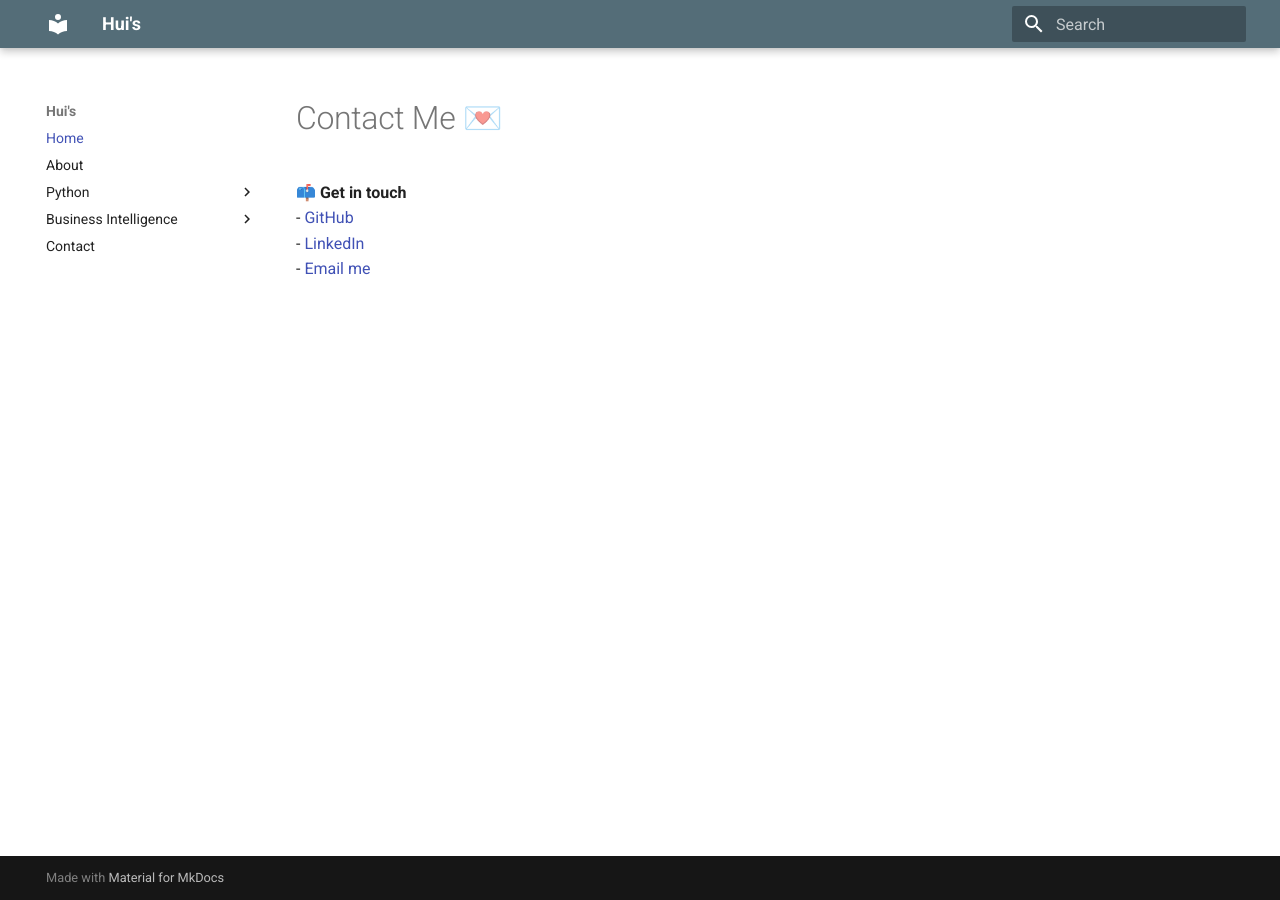
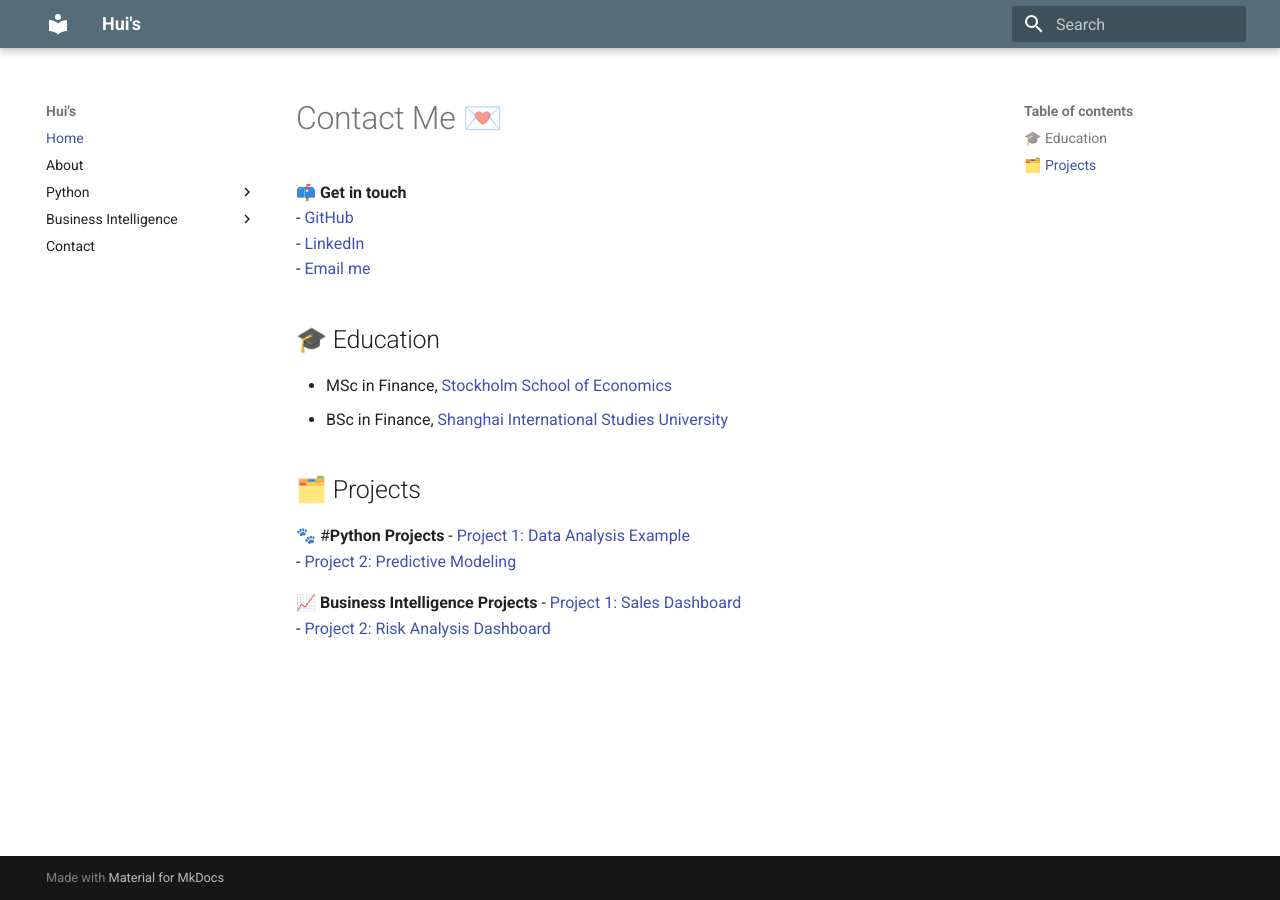
Before and after one commit to Huistorical/my-portfolio, an MkDocs documentation site: the page built from docs/index.md, in a window 1280 px wide. Built offline with MkDocs 1.6.1 and Material for MkDocs 9.7.7, drawn with Linux system fonts in a browser that asks for light colours.

Commit message:
Update portfolio content

```diff
--- a/docs/index.md
+++ b/docs/index.md
@@ -4,3 +4,17 @@
 - [GitHub](https://github.com/huistorical)
 - [LinkedIn](https://www.linkedin.com/in/huili1999/)
 - [Email me](mailto:huili8140@gmail.com)
+
+##🎓 Education
+- MSc in Finance, [Stockholm School of Economics](https://www.hhs.se/)
+- BSc in Finance, [Shanghai International Studies University](http://sv.shisu.edu.cn/)
+
+##🗂️ Projects
+
+🐾 #**Python Projects**
+- [Project 1: Data Analysis Example](projects/python_project1.md)
+- [Project 2: Predictive Modeling](projects/python_project2.md)
+
+📈 **Business Intelligence Projects**
+- [Project 1: Sales Dashboard](projects/bi_project1.md)
+- [Project 2: Risk Analysis Dashboard](projects/bi_project2.md)
```
Also changed, not shown: site/index.html, site/search/search_index.json.
